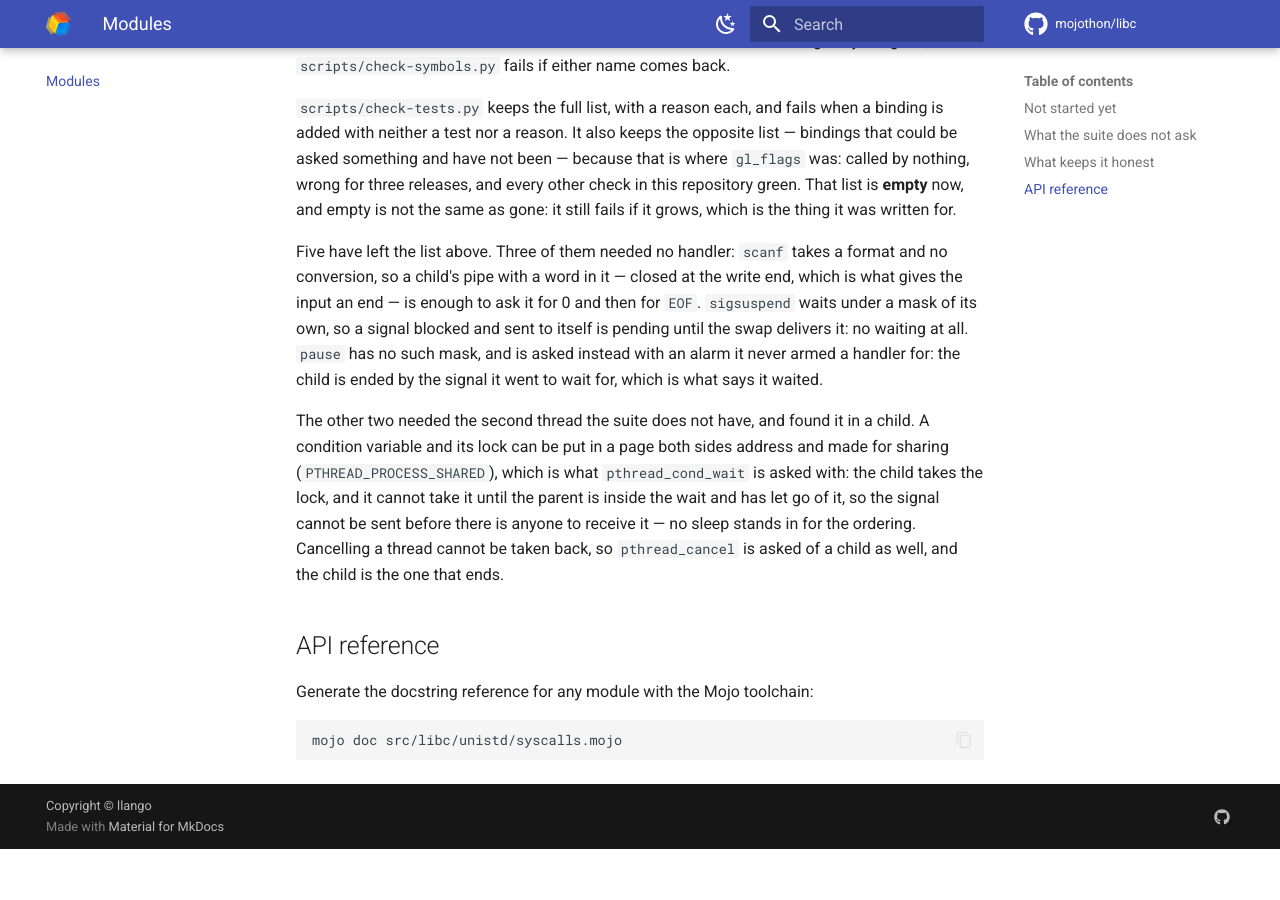
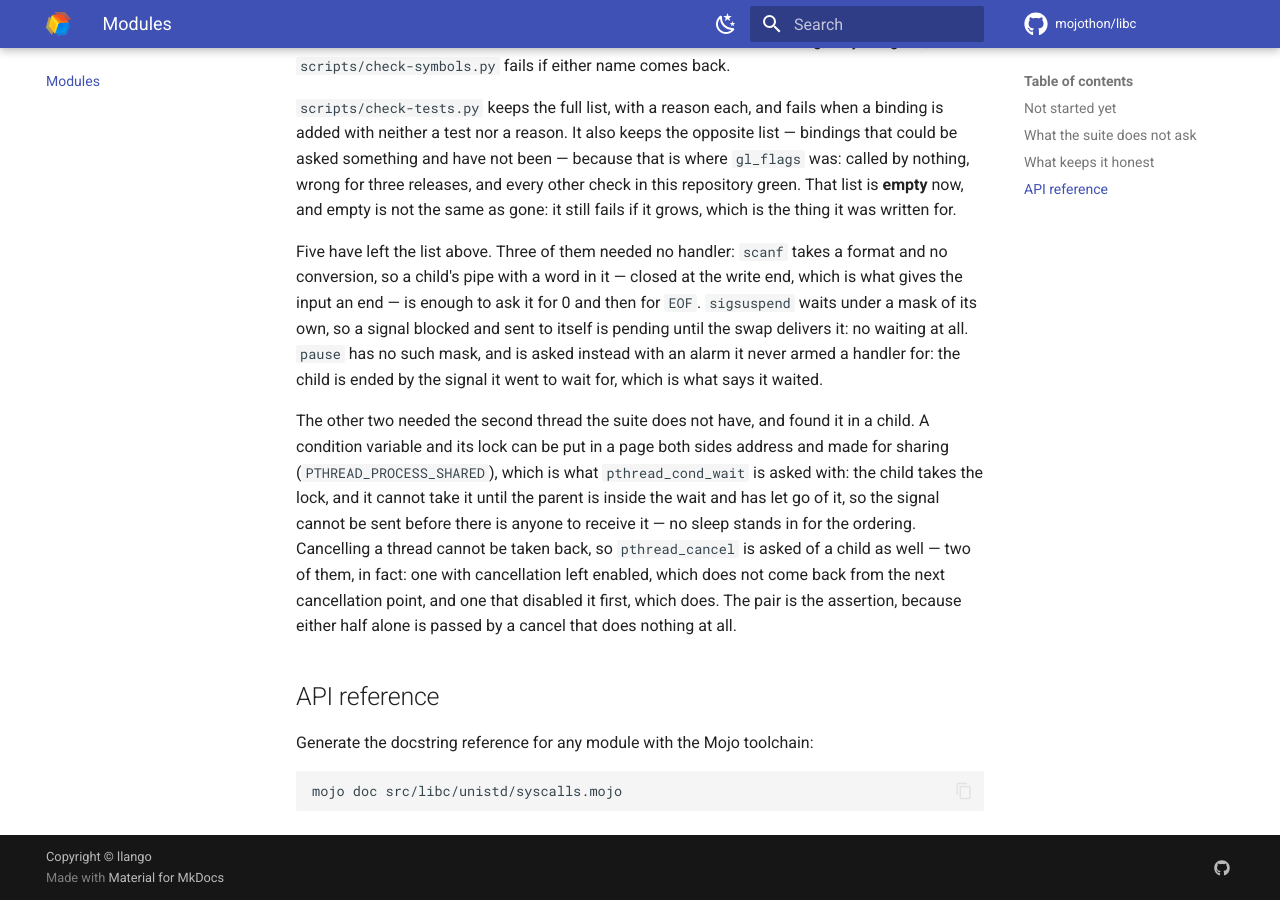
Before and after one commit to mojothon/libc, an MkDocs documentation site: the page built from docs/modules.md, in a window 1280 px wide and 900 px high, scrolled down 4732 px. Built offline with MkDocs 1.6.1 and Material for MkDocs 9.7.7, drawn with Linux system fonts in a browser that asks for light colours; comment, search, counter and statistics services are not loaded; before the commit the page ends 5581 px from its top, so only the background shows below that.

Commit message:
test: ask the two bindings that needed a second thread
pthread_cond_wait waits on a condition the child signals. A fork copies
the page, and a copy of a condition variable is a different condition
variable, so the condition and its lock live in a MAP_SHARED page with
PTHREAD_PROCESS_SHARED set on both. The parent takes the lock before the
fork, so the child's own lock cannot succeed until the parent is inside
the wait and has let go of it: the signal cannot arrive before there is
a wait to receive it, and no sleep stands in for that ordering. An alarm
turns a missing wake-up into a failed run rather than a hung job.

pthread_cancel cannot be taken back, so two children ask and the child is
what ends. One leaves cancellation enabled and never comes back from the
cancellation point; the other disables it first and does come back. The
pair is the assertion -- either half alone is passed by a cancel that
does nothing.

How the enabled child ends is not asserted, the platforms disagreeing:
glibc exits the process with status 0 and Darwin ends it on a signal.
Both were read off a probe run before the assertion was written.

```diff
--- a/docs/modules.md
+++ b/docs/modules.md
@@ -156,8 +156,11 @@ what `pthread_cond_wait` is asked with: the child takes the lock, and it
 cannot take it until the parent is inside the wait and has let go of it, so
 the signal cannot be sent before there is anyone to receive it — no sleep
 stands in for the ordering. Cancelling a thread cannot be taken back, so
-`pthread_cancel` is asked of a child as well, and the child is the one that
-ends.
+`pthread_cancel` is asked of a child as well — two of them, in fact: one
+with cancellation left enabled, which does not come back from the next
+cancellation point, and one that disabled it first, which does. The pair is
+the assertion, because either half alone is passed by a cancel that does
+nothing at all.
 
 ## API reference
 
```
Also changed, not shown: CHANGELOG.md (+34 -0 lines).
